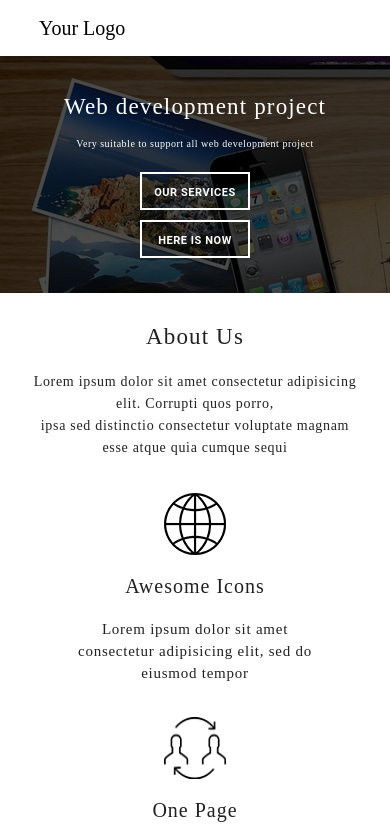
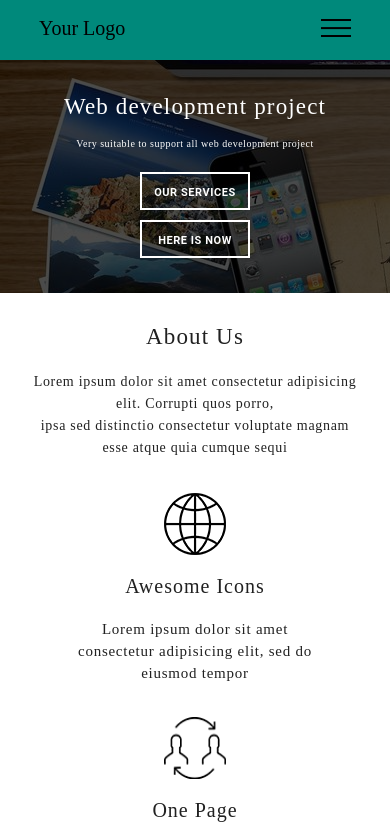
Before and after one commit to marusya20/task6_, a plain HTML site: page index.html in a window 390 px wide. Shown: the top 839 px of the page. Drawn offline with Linux system fonts and the light colour scheme; a web font is replaced by a local one.

Commit message:
added menu-burger for mobile screen

```diff
--- a/index.html
+++ b/index.html
@@ -3,13 +3,16 @@
 <head>
     <meta http-equiv="content-type" content="text/html" ; charset="utf8" />
     <meta name="viewport" content="width=device-width, initial-scale=1, shrink-to-fit=no">
-    <link rel="stylesheet" type="text/css" href="scss/style.css" />
+    <link rel="stylesheet" type="text/css" href="scss/style.css"/>
     <title>Document</title>
 </head>
 <body>
     <header>
         <div class="header__top">
                 <p class="header__top__logo">Your Logo</p>
+                <div class="nav-burger">
+                    <span></span>
+                </div>
                 <div class="nav">
                     <a href="#">Home</a>
                     <a href="#">About</a>
@@ -384,5 +387,6 @@
             <p class="company__text">All rights Reserved © 2017</p>
         </div>
     </footer>
+    <script src="script.js"></script>
 </body>
 </html>
--- /dev/null
+++ b/script.js
@@ -0,0 +1,13 @@
+const navBurger = document.querySelector('.nav-burger');
+if (navBurger) {
+    const nav = document.querySelector('.nav');
+    console.log(nav)
+    navBurger.addEventListener('click', function (e) {
+            document.body.classList.toggle('_lock');
+            navBurger.classList.toggle('_active');
+            nav.classList.toggle('_active');
+        });
+}
+
+console.log(navBurger)
+console.log(navBurger)
--- a/scss/style.scss
+++ b/scss/style.scss
@@ -25,6 +25,10 @@ $blue: #00897b;
 body {
     margin: 0px;
     width: 100%;
+}
+
+body._lock {
+    overflow: hidden;
 }
 
 .container {
@@ -47,6 +51,10 @@ body {
 
 .nav :hover {
     color: $blue;
+}
+
+.nav-burger {
+    display: none;
 }
 
 .header {
@@ -66,6 +74,7 @@ body {
             font-family: OpenSans;
             font-size: 25px;
             margin-left: 10%;
+            z-index: 5;
         }
     }
 
@@ -1003,7 +1012,75 @@ body {
     }
 
     .nav {
-        display: none;
+        display: flex;
+        flex-direction: column;
+        position: fixed;
+        top: 0;
+        left: -100%;
+        width: 100%;
+        height: 100%;
+        background-color: rgba(231, 231, 231, 0.9);
+        transition: left 0.3s ease 0s;
+        overflow: auto;
+        margin-top: 60px;
+
+        ::before {
+            content: "";
+            position: fixed;
+            width: 100%;
+            top: 0;
+            left: 0;
+            height: 60px;
+            background-color: $blue;
+        }
+
+        a {
+            font-size: 17px;
+            margin: 10px 0 20px 10%;
+        }
+
+        &._active {
+            left: 0;
+        }
+    }
+
+    .nav-burger {
+        display: block;
+        z-index: 5;
+        position: relative;
+        width: 30px;
+        height: 18px;
+        margin-right: 10%;
+        cursor: pointer;
+
+        span,
+        &::before,
+        &::after {
+            left: 0;
+            position: absolute;
+            height: 10%;
+            width: 100%;
+            transition: all 0.3s ease 0s;
+            background-color: black;
+        }
+
+        &::before,
+        &::after {
+            content: "";
+        }
+
+        &::before {
+            top: 0;
+        }
+
+        &::after {
+            bottom: 0;
+        }
+
+        span {
+            top: 50%;
+            transform: scale(1) translate(0px, -50%);
+        }
     }
 
     .header {
```
Also changed, not shown: scss/style.css.
